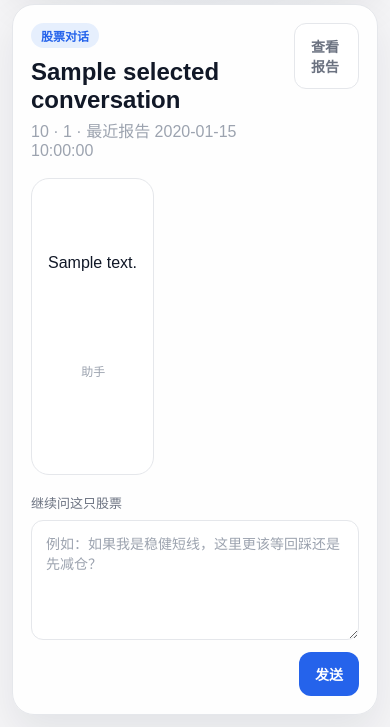
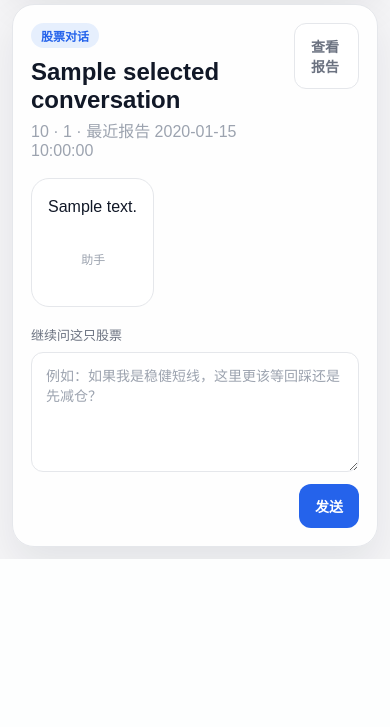
Before and after one commit to James0112/Dingpan, a FastAPI app: template templates/chat.html in a window 390 px wide. Shown: the part 291-1018 px from the top of the page. After the commit the page ends 850 px from the top, so only its background shows below. Run offline with FastAPI, Linux system fonts and the light colour scheme; the template is opened without the code that fills it: most values are stand-ins (such as "Sample title", 1, 10 or a date in 2020).

Commit message:
Fix chat bubble shrink layout on mobile

```diff
--- a/templates/chat.html
+++ b/templates/chat.html
@@ -148,10 +148,15 @@
     display: flex;
     flex-direction: column;
     gap: 12px;
-    align-items: stretch;
+    align-items: flex-start;
   }
   .chat-bubble {
-    width: fit-content;
+    display: inline-flex;
+    flex-direction: column;
+    align-items: flex-start;
+    flex: 0 0 auto;
+    width: auto;
+    min-width: 0;
     max-width: min(100%, 760px);
     padding: 14px 16px;
     border-radius: 18px;
@@ -162,11 +167,13 @@
   }
   .chat-bubble.user {
     align-self: flex-end;
+    margin-left: auto;
     background: rgba(59, 130, 246, 0.10);
     border-color: rgba(59, 130, 246, 0.22);
   }
   .chat-bubble.assistant {
     align-self: flex-start;
+    margin-right: auto;
   }
   .chat-bubble-meta {
     margin-top: 8px;
```
